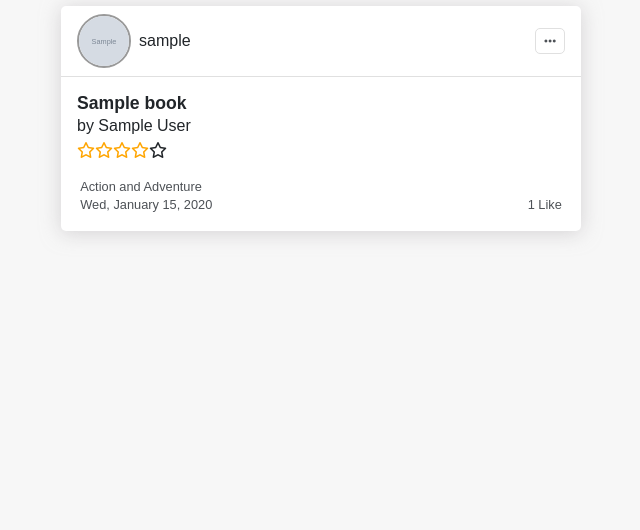
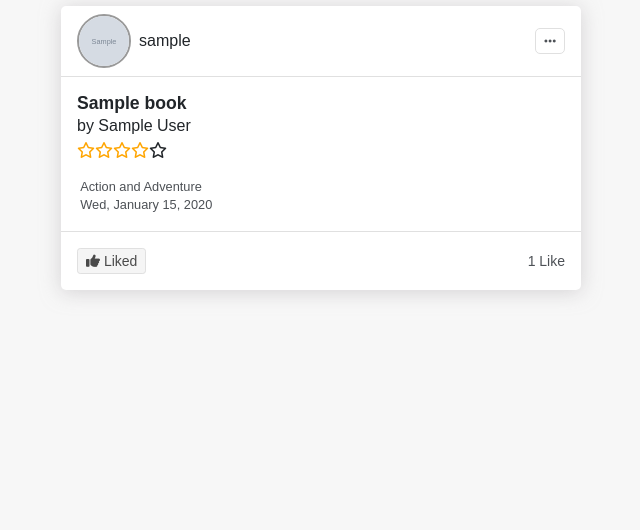
Before and after one commit to aazibch/readstracker, a Node server app: a page that uses views/book.pug in a window 1280 px wide. Shown: the part 156-686 px from the top of the page, without its empty margins (319-959 px from the left). Run offline with Node 20, Linux system fonts and the light colour scheme; a user stored in the database is signed in; tables that the repository leaves empty hold one stand-in row (values such as "Sample post"); grey boxes marked "Sample" are stand-in pictures; data that the repository does not hold is empty; some libraries are stand-ins or nearby versions.

Commit message:
Create like and unlike functionality

```diff
--- a/public/css/main.css
+++ b/public/css/main.css
@@ -52,6 +52,12 @@
   padding: 0.5rem 1rem;
   font-size: 1.25rem;
   border-radius: 0.3rem;
+}
+
+.button-small {
+  padding: 0.25rem 0.5rem;
+  font-size: 0.875rem;
+  border-radius: 0.2rem;
 }
 
 .button-primary, .connect-buttons__follow-button {
@@ -256,9 +262,23 @@
 }
 .book-card__likes-quantity {
   cursor: pointer;
+  color: #4d5156;
+  font-size: 0.875rem;
+  margin-left: auto;
 }
 .book-card__likes-quantity:hover {
   text-decoration: underline;
+}
+.book-card__likes {
+  border-top: 1px solid #e0e0e0;
+  padding: 1rem;
+  display: flex;
+  align-items: center;
+  justify-content: space-between;
+}
+
+.like-button--selected {
+  color: #4a4a4a;
 }
 
 .modal {
--- a/public/sass/_components.scss
+++ b/public/sass/_components.scss
@@ -61,6 +61,12 @@
     padding: .5rem 1rem;
     font-size: 1.25rem;
     border-radius: .3rem;
+}
+
+.button-small {
+    padding: .25rem .5rem;
+    font-size: .875rem;
+    border-radius: .2rem;
 }
 
 .button-primary {
@@ -321,10 +327,27 @@
 
     &__likes-quantity {
         cursor: pointer;
+        color: $secondary-color;
+        font-size: .875rem;
+        margin-left: auto;
 
         &:hover {
             text-decoration: underline;
         }
+    }
+
+    &__likes {
+        border-top: 1px solid $generic-border-color;
+        padding: 1rem;
+        display: flex;
+        align-items: center;
+        justify-content: space-between;
+    }
+}
+
+.like-button {
+    &--selected {
+        color: $primary-color;
     }
 }
 
--- a/routes/booksRoutes.js
+++ b/routes/booksRoutes.js
@@ -17,6 +17,7 @@ router
 
 router
     .route('/:id/likes')
-    .post(authController.protect, booksController.likeBook);
+    .post(authController.protect, booksController.likeBook)
+    .delete(authController.protect, booksController.unlikeBook);
 
 module.exports = router;
--- a/views/book.pug
+++ b/views/book.pug
@@ -47,9 +47,25 @@ block content
                     .book-card__secondary-data-content-1
                         p.book-card__genre= book.genre
                         p.book-card__date-added= book.dateCreated.toLocaleString('en-us', {day: '2-digit', weekday: 'short', month: 'long', year: 'numeric'})
-                    .book-card__secondary-data-content-2
-                        - const likesQuantity = book.likedBy.length;
-                        p.book-card__likes-quantity= `${likesQuantity} Like${likesQuantity > 1 || likesQuantity === 0 ? 's' : ''}`
+            section.book-card__likes
+                    -
+                        const bookLiked = book.likedBy.some(u => u._id.toString() === user._id.toString());
+                        console.log('[book.pug]', { bookLiked })
+
+                        const buttonClasses = ['button-light', 'button-small', 'like-button'];
+                        let buttonValue = 'Like';
+                        let buttonAction = 'like';
+
+                        if (bookLiked) {
+                            buttonClasses.push('like-button--selected');
+                            buttonValue = 'Liked'
+                            buttonAction = 'unlike';
+                        }
+
+                    if (user)
+                        button(data-action=buttonAction class=buttonClasses.join(' ')).button-light.button-small.like-button <i class="fa-solid fa-thumbs-up"></i> #{buttonValue}
+                    - const likesQuantity = book.likedBy.length;
+                    p.book-card__likes-quantity= `${likesQuantity} Like${likesQuantity > 1 || likesQuantity === 0 ? 's' : ''}`
 
             //- section.full-book__notes
             //-     each note in book.notes
```
Also changed, not shown: controllers/booksController.js (+15 -0 lines), public/js/books.js (+27 -0 lines), public/js/index.js (+21 -1 lines), 1 other file.
